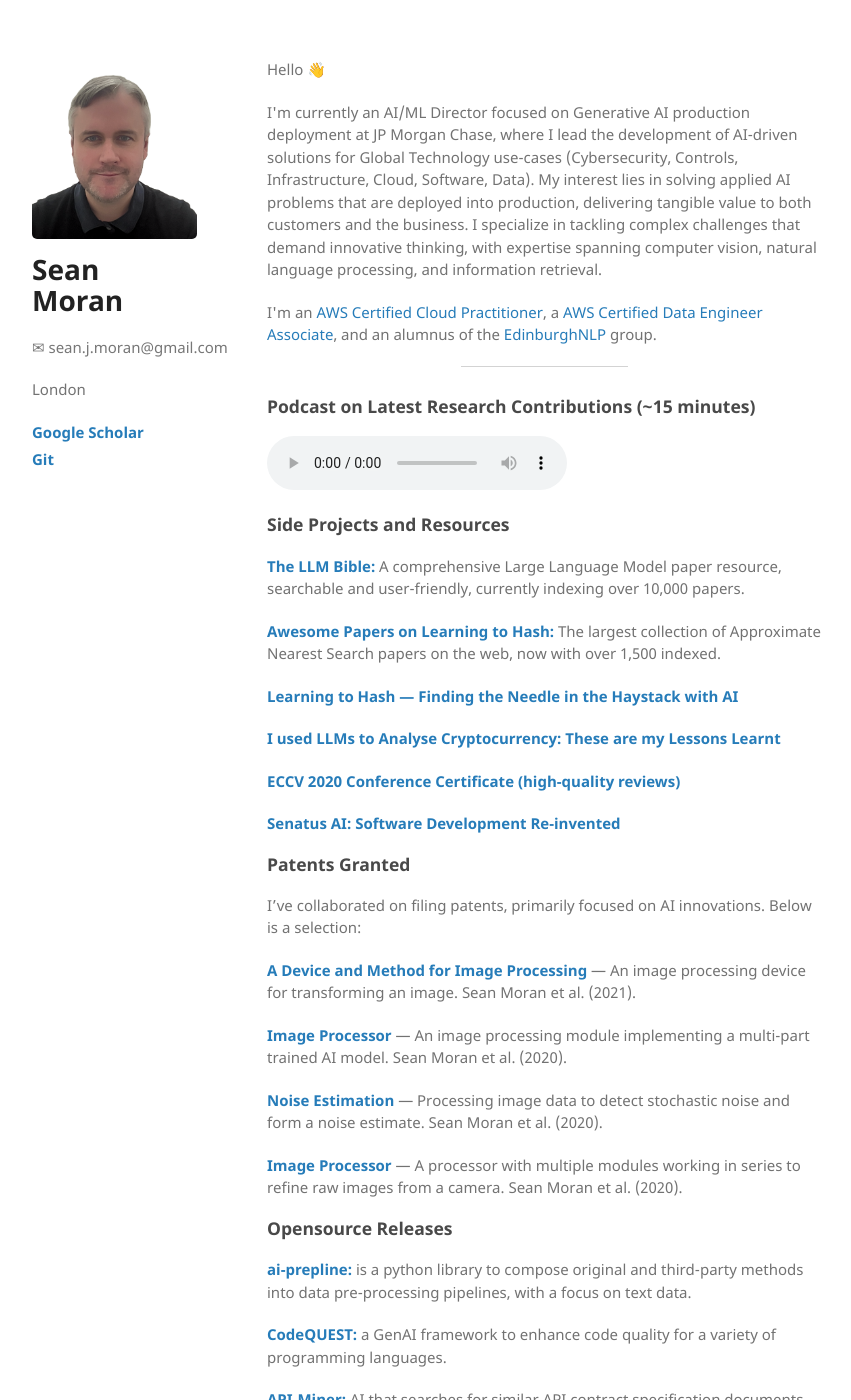
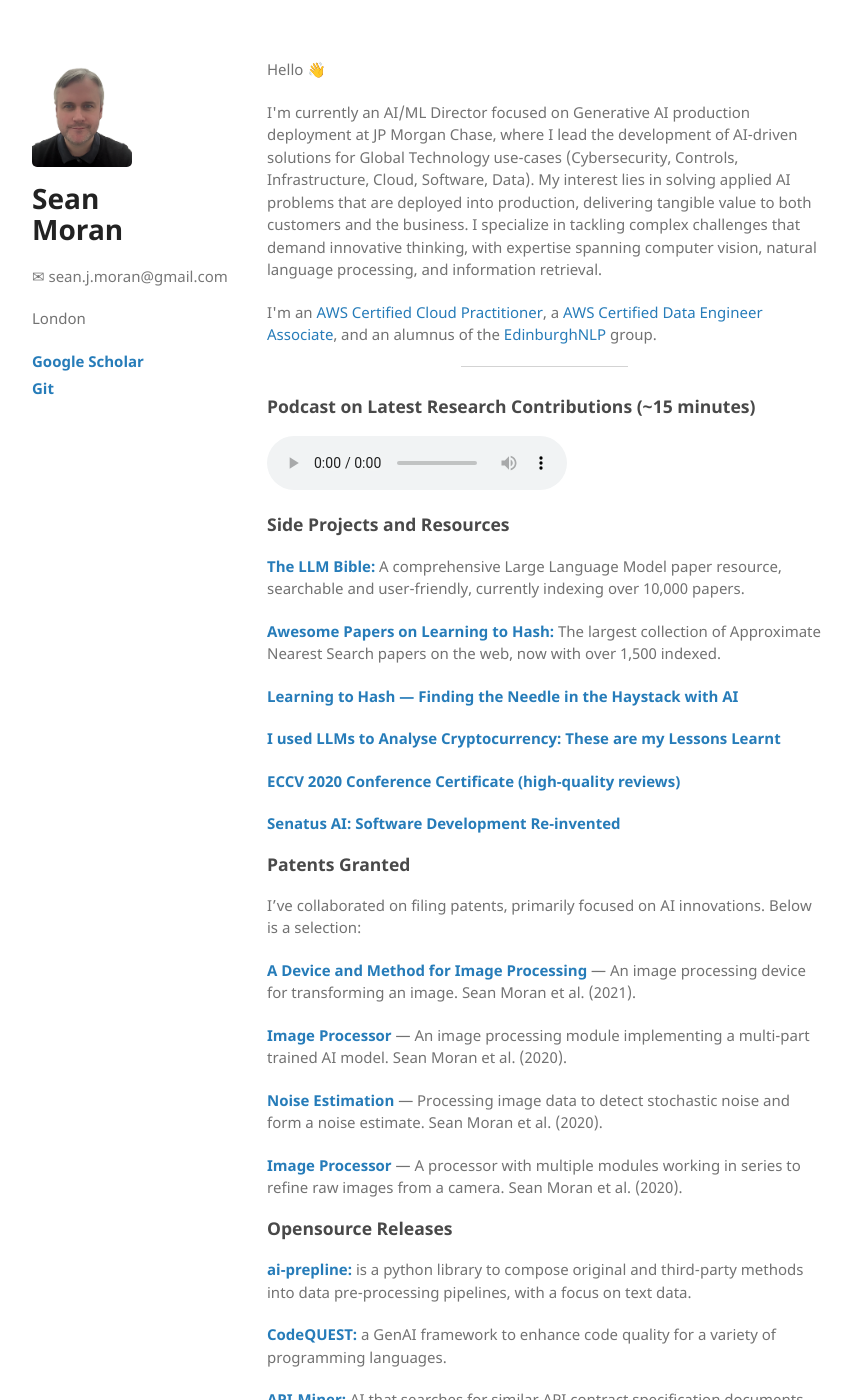
Before and after one commit to sjmoran/sjmoran.github.io, a Jekyll site: the page built from index.html, in a window 1280 px wide and 1400 px high. Shown: the whole window, without its empty margins (26-877 px from the left). Built offline with Jekyll 4.4.1, drawn with Linux system fonts in a browser that asks for light colours.

Commit message:
Update style.scss

```diff
--- a/assets/css/style.scss
+++ b/assets/css/style.scss
@@ -8,6 +8,8 @@
     -moz-border-radius: 5px;
     border-radius: 5px;
     margin-bottom: 10px;
+    width: 100px;  /* Set the desired width */
+    height: auto; /* Set the desired height */
 }
 
 .overlay {
```
